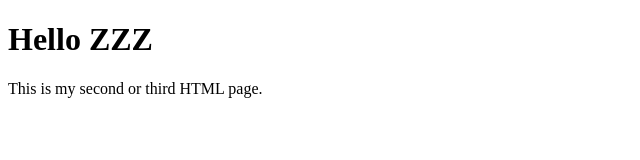
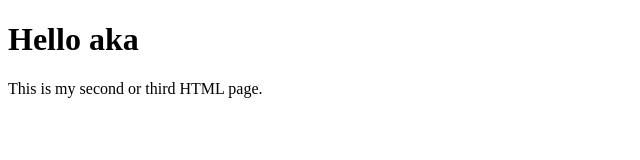
Before and after one commit to AAAAAAAAAAAcheche/testsdaf, a plain HTML site: page index.html in a window 1280 px wide. Shown: the full height of the page, 0-640 px from the left. Drawn offline with Linux system fonts and the light colour scheme.

Commit message:
Update index.html

```diff
--- a/index.html
+++ b/index.html
@@ -5,7 +5,7 @@
 		<title></title>
 	</head>
 	<body>
-		<h1>Hello ZZZ</h1>
+		<h1>Hello aka</h1>
 		<p>This is my second or third HTML page.</p>
 	</body>
 </html>
```
